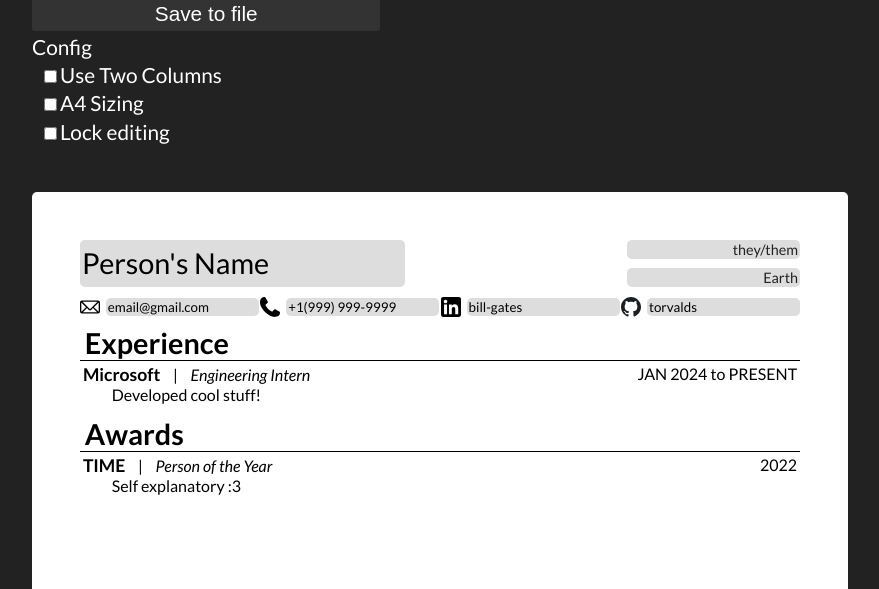
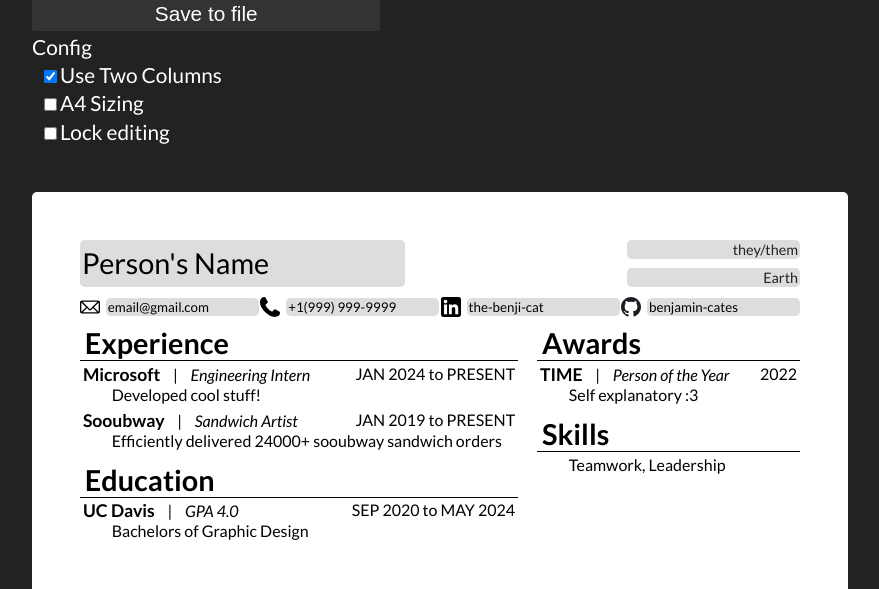
Before and after one commit to benjamin-cates/resume_express, a React (Vite) app: page / in a window 1280 px wide. Shown: the part 211-800 px from the top of the page, without its empty margins (200-1079 px from the left). Built offline with nearby package versions, Linux system fonts and the light colour scheme.

Commit message:
Change default resume

```diff
--- a/src/schema.ts
+++ b/src/schema.ts
@@ -56,11 +56,12 @@ const default_resume = (): Resume => {
       phone: "+1(999) 999-9999",
       email: "email@gmail.com",
       links: {
-        github: "torvalds",
-        linkedIn: "bill-gates",
+        github: "benjamin-cates",
+        linkedIn: "the-benji-cat",
       },
     },
-    config: default_config(),
+    formatting: {},
+    config: { is_two_column: true },
     spiels: ["Motivated student looking for their first job"],
     content: [
       {
@@ -76,6 +77,14 @@ const default_resume = (): Resume => {
         location: "Redmond, WA",
       },
       {
+        title: "Sooubway",
+        subtitle: "Sandwich Artist",
+        start: "jan 2019",
+        end: "present",
+        body: "Efficiently delivered 24000+ sooubway sandwich orders",
+        location: "Seattle, WA",
+      },
+      {
         header: "Awards",
         on_right: true,
       },
@@ -85,8 +94,28 @@ const default_resume = (): Resume => {
         start: "2022",
         body: "Self explanatory :3",
       },
+      {
+        header: "Education",
+      },
+      {
+        title: "UC Davis",
+        subtitle: "GPA 4.0",
+        body: "Bachelors of Graphic Design",
+        start: "sep 2020",
+        end: "may 2024",
+      },
+      {
+        header: "Skills",
+        on_right: true,
+      },
+      {
+        body: "Teamwork, Leadership",
+      },
+      {
+        body: "Food handling permit",
+        hidden: true,
+      },
     ],
-    formatting: {},
   };
 };
 
```
